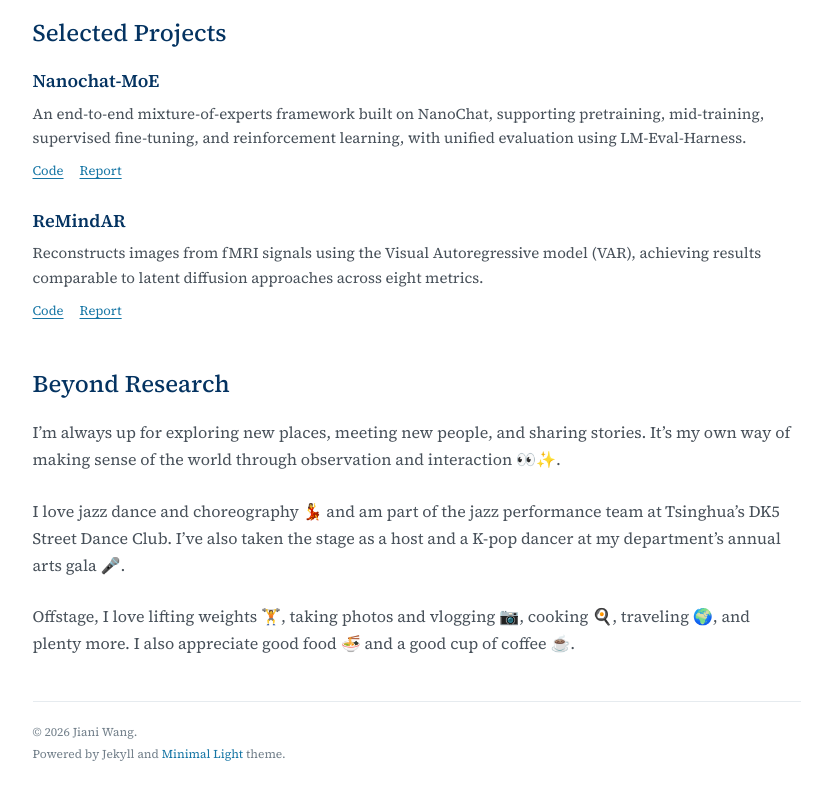
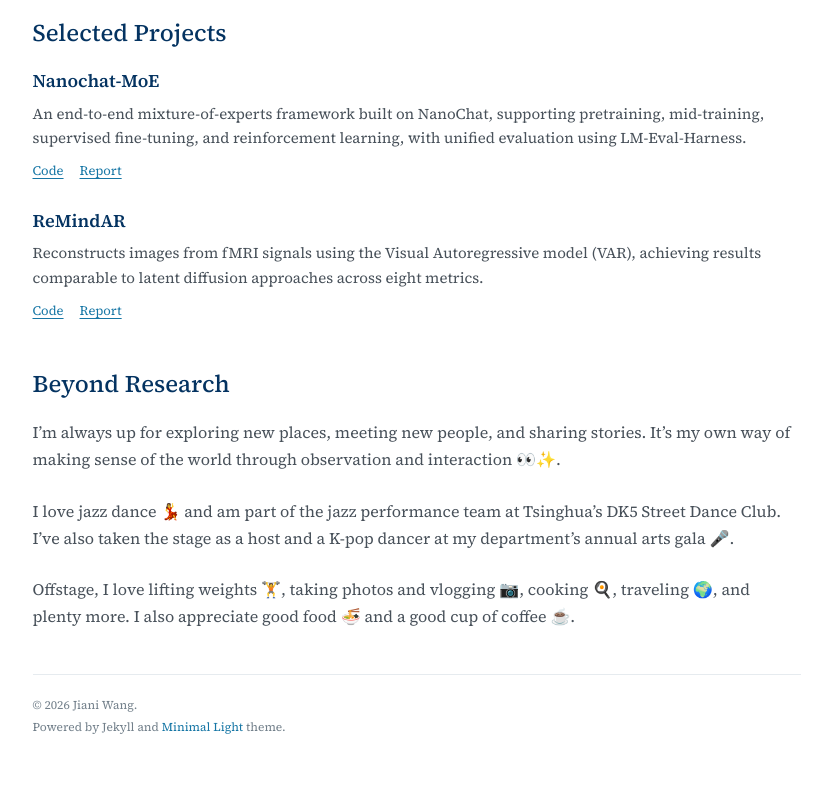
Before and after one commit to 99ninew/99ninew.github.io, a plain HTML site: page index.html in a window 1280 px wide. Shown: the part 1875-2675 px from the top of the page, without its empty margins (372-1195 px from the left). Drawn offline with Linux system fonts and the light colour scheme.

Commit message:
Simplify dance interest to jazz

```diff
--- a/index.html
+++ b/index.html
@@ -147,7 +147,7 @@
 
         <h2 id="misc">Beyond Research</h2>
         <p>I’m always up for exploring new places, meeting new people, and sharing stories. It’s my own way of making sense of the world through observation and interaction <span aria-hidden="true">👀✨</span>.</p>
-        <p>I love jazz dance and choreography <span aria-hidden="true">💃</span> and am part of the jazz performance team at Tsinghua’s DK5 Street Dance Club. I’ve also taken the stage as a host and a K-pop dancer at my department’s annual arts gala <span aria-hidden="true">🎤</span>.</p>
+        <p>I love jazz dance <span aria-hidden="true">💃</span> and am part of the jazz performance team at Tsinghua’s DK5 Street Dance Club. I’ve also taken the stage as a host and a K-pop dancer at my department’s annual arts gala <span aria-hidden="true">🎤</span>.</p>
         <p>Offstage, I love lifting weights <span aria-hidden="true">🏋️</span>, taking photos and vlogging <span aria-hidden="true">📷</span>, cooking <span aria-hidden="true">🍳</span>, traveling <span aria-hidden="true">🌍</span>, and plenty more. I also appreciate good food <span aria-hidden="true">🍜</span> and a good cup of coffee <span aria-hidden="true">☕</span>.</p>
 
         <p class="page-footnote">© 2026 Jiani Wang.<br>Powered by Jekyll and <a href="https://github.com/yaoyao-liu/minimal-light" target="_blank" rel="noopener">Minimal Light</a> theme.</p>
```
